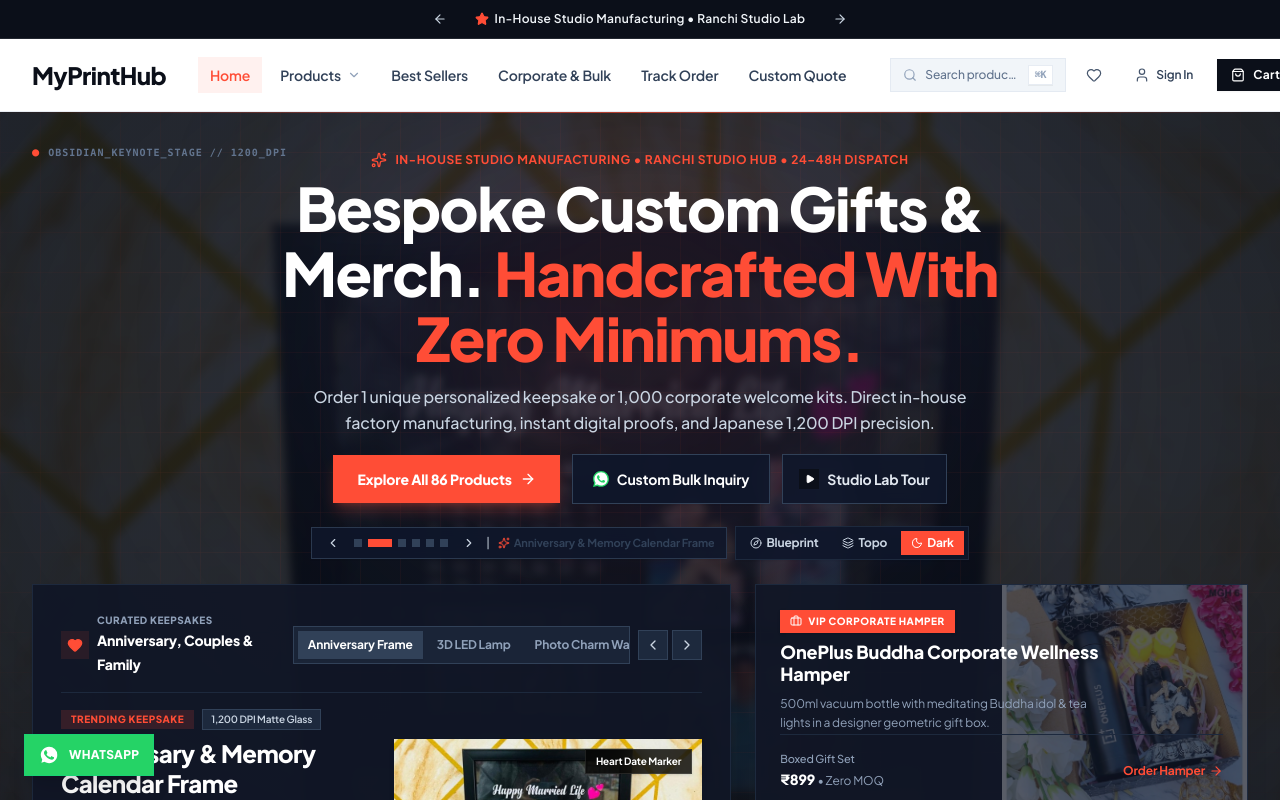
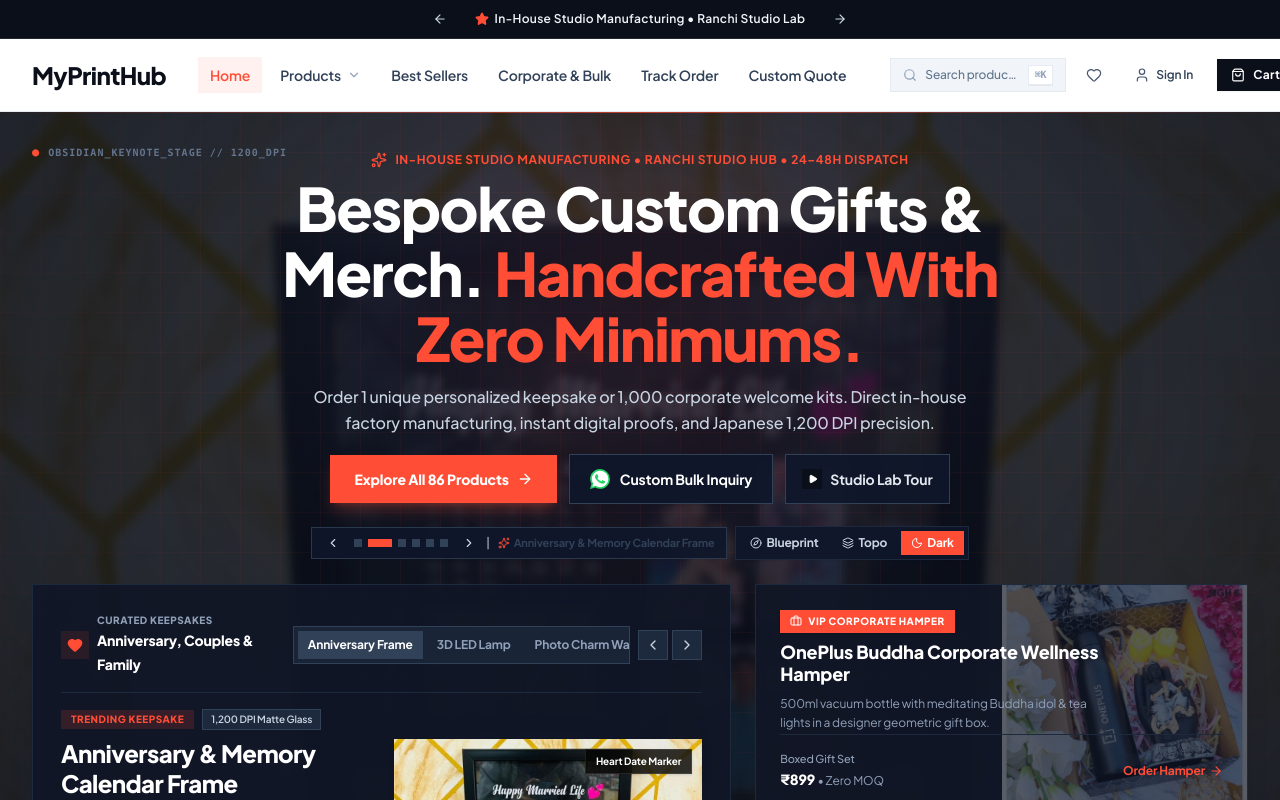
Before and after one commit to saheb1727/Web_Project, a Next.js app: page / in a window 1280 px wide. Shown: the top 800 px of the page. Built offline with nearby package versions, Linux system fonts and the light colour scheme.

Commit message:
Apply original WhatsApp icon to Custom Bulk Inquiry hero button and remove bottom floating button

```diff
--- a/src/app/layout.tsx
+++ b/src/app/layout.tsx
@@ -7,7 +7,6 @@ import { AuthProvider } from "@/context/AuthContext";
 import { AnnouncementBar } from "@/components/layout/AnnouncementBar";
 import { Navbar } from "@/components/layout/Navbar";
 import { Footer } from "@/components/layout/Footer";
-import { FloatingWhatsApp } from "@/components/ui/FloatingWhatsApp";
 
 export const viewport: Viewport = {
   themeColor: "#1E1B4B",
@@ -135,7 +134,6 @@ export default function RootLayout({
                 <Navbar />
                 <main className="flex-1 w-full max-w-full overflow-x-clip">{children}</main>
                 <Footer />
-                <FloatingWhatsApp />
               </CartProvider>
             </WishlistProvider>
           </AuthProvider>
--- a/src/components/home/HeroSection.tsx
+++ b/src/components/home/HeroSection.tsx
@@ -485,16 +485,18 @@ export const HeroSection: React.FC = () => {
                 <ArrowRight className="w-4 h-4 group-hover:translate-x-1 transition-transform" />
               </Link>
 
-              <Link
-                href="/contact"
-                className={`hero-cta-btn px-5 py-3.5 text-xs sm:text-sm font-bold rounded-none border shadow-xs backdrop-blur-sm transition-all flex items-center justify-center gap-2 cursor-pointer active:scale-98 ${isDark
+              <a
+                href="https://wa.me/919876543210?text=Hi%20MyPrintHub,%20I%20have%20an%20inquiry%20regarding%20custom%20bulk%20orders%20and%20merchandise."
+                target="_blank"
+                rel="noopener noreferrer"
+                className={`hero-cta-btn px-5 py-3.5 text-xs sm:text-sm font-bold rounded-none border shadow-xs backdrop-blur-sm transition-all flex items-center justify-center gap-2.5 cursor-pointer active:scale-98 ${isDark
                   ? "bg-slate-900/90 hover:bg-slate-800 text-white border-slate-700 hover:border-slate-600"
                   : "bg-white/95 hover:bg-white text-[#0B0F19] border-slate-200/90 hover:border-slate-300"
                   }`}
               >
-                <WhatsAppBadge className="w-4 h-4 shrink-0" />
+                <WhatsAppBadge className="w-5 h-5 shrink-0" />
                 <span>Custom Bulk Inquiry</span>
-              </Link>
+              </a>
 
               <button
                 type="button"
--- a/src/components/ui/FloatingWhatsApp.tsx
+++ /dev/null
@@ -1,24 +0,0 @@
-"use client";
-
-import React from "react";
-import { WhatsAppBadge } from "./WhatsAppIcon";
-
-export const FloatingWhatsApp: React.FC = () => {
-  return (
-    <a
-      href="https://wa.me/919876543210?text=Hi%20MyPrintHub,%20I%20have%20an%20inquiry%20regarding%20custom%20merchandise%20and%20printing."
-      target="_blank"
-      rel="noopener noreferrer"
-      className="fixed bottom-6 left-6 z-40 flex items-center gap-2.5 px-3.5 py-2.5 bg-[#25D366] hover:bg-[#20ba59] text-white shadow-xl border border-emerald-400/30 rounded-none transition-all duration-200 group cursor-pointer hover:scale-105 active:scale-95"
-      aria-label="Chat on WhatsApp"
-      title="Direct WhatsApp Support: +91 98765 43210"
-    >
-      <WhatsAppBadge className="w-5 h-5 shrink-0" />
-      <span className="hidden sm:inline text-xs font-black tracking-wide uppercase">
-        WhatsApp
-      </span>
-    </a>
-  );
-};
-
-export default FloatingWhatsApp;
```
